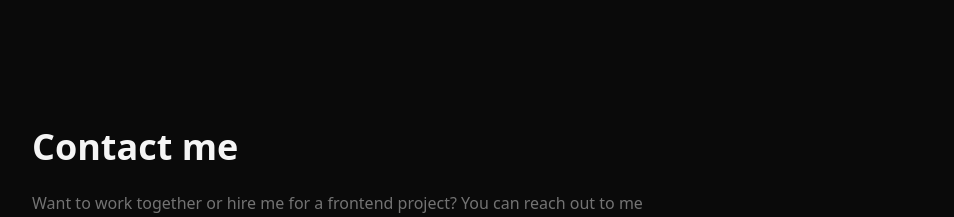
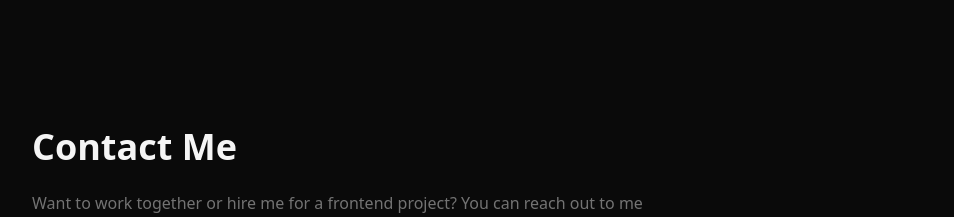
Before and after one commit to chandu0192/My-Portfolio, a React (Vite) app: page / in a window 1280 px wide. Shown: the part 1600-1817 px from the top of the page, without its empty margins (56-1010 px from the left). Built offline with nearby package versions, Linux system fonts and the light colour scheme.

Commit message:
Some samll improvement

```diff
--- a/src/components/Contact.jsx
+++ b/src/components/Contact.jsx
@@ -9,7 +9,7 @@ export default function Contact() {
       transition={{ duration: 0.5 }}
       className="max-w-6xl mx-auto px-6 py-24"
     >
-      <h2 className="text-4xl font-bold mb-6">Contact me</h2>
+      <h2 className="text-4xl font-bold mb-6">Contact Me</h2>
 
       <p className="text-neutral-500 mb-10 max-w-2xl">
         Want to work together or hire me for a frontend project? You can reach out to me directly.
```
